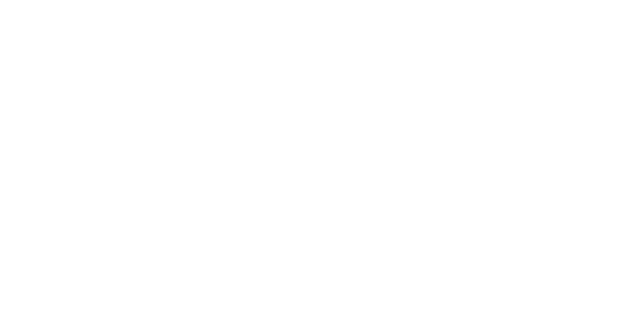
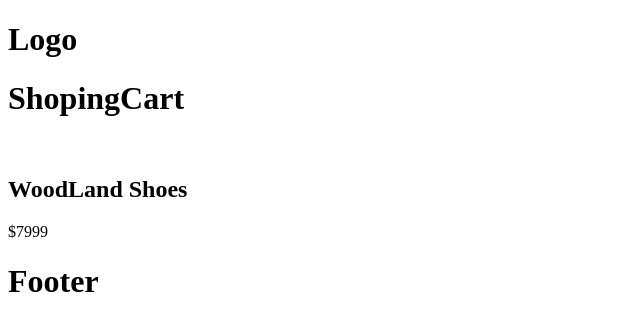
Before and after one commit to neethunair078-sys/ShopKart, a React (Vite) app: page /cart in a window 1280 px wide. Before the commit this address had no page. Shown: the top 330 px of the page, without its empty margins (0-640 px from the left). Built offline with nearby package versions, Linux system fonts and the light colour scheme.

Commit message:
created cart page and added it to the route path

```diff
--- a/src/App.jsx
+++ b/src/App.jsx
@@ -2,6 +2,7 @@
 import './App.css'
 import MainLayout from './Layout/MainLayout'
 import ProductList from './pages/ProductList'
+import Cart from './pages/Cart'
 
 function App() {
 
@@ -11,6 +12,7 @@
       <Routes>
         <Route element={<MainLayout />}>
           <Route path='/' element={<ProductList/>}/>
+          <Route path='/cart' element={<Cart />} />
         </Route>
       </Routes>
      </BrowserRouter>
--- /dev/null
+++ b/src/pages/Cart.jsx
@@ -0,0 +1,38 @@
+const Cart = () => {
+
+    return (
+        <div className="cart-page">
+        <h1>ShopingCart</h1>
+        <div className="cart-container">
+            <div className="cart-items">
+             <div className="summury">
+                </div>
+
+            </div>
+
+        </div>
+        <div className="cart-items">
+            <img src="" alt="" />
+             <h2>WoodLand Shoes</h2>
+             <p>$7999</p>
+
+
+        </div>
+
+
+
+        </div>
+
+
+
+
+
+
+
+    )
+
+}
+
+
+
+export default Cart
```
